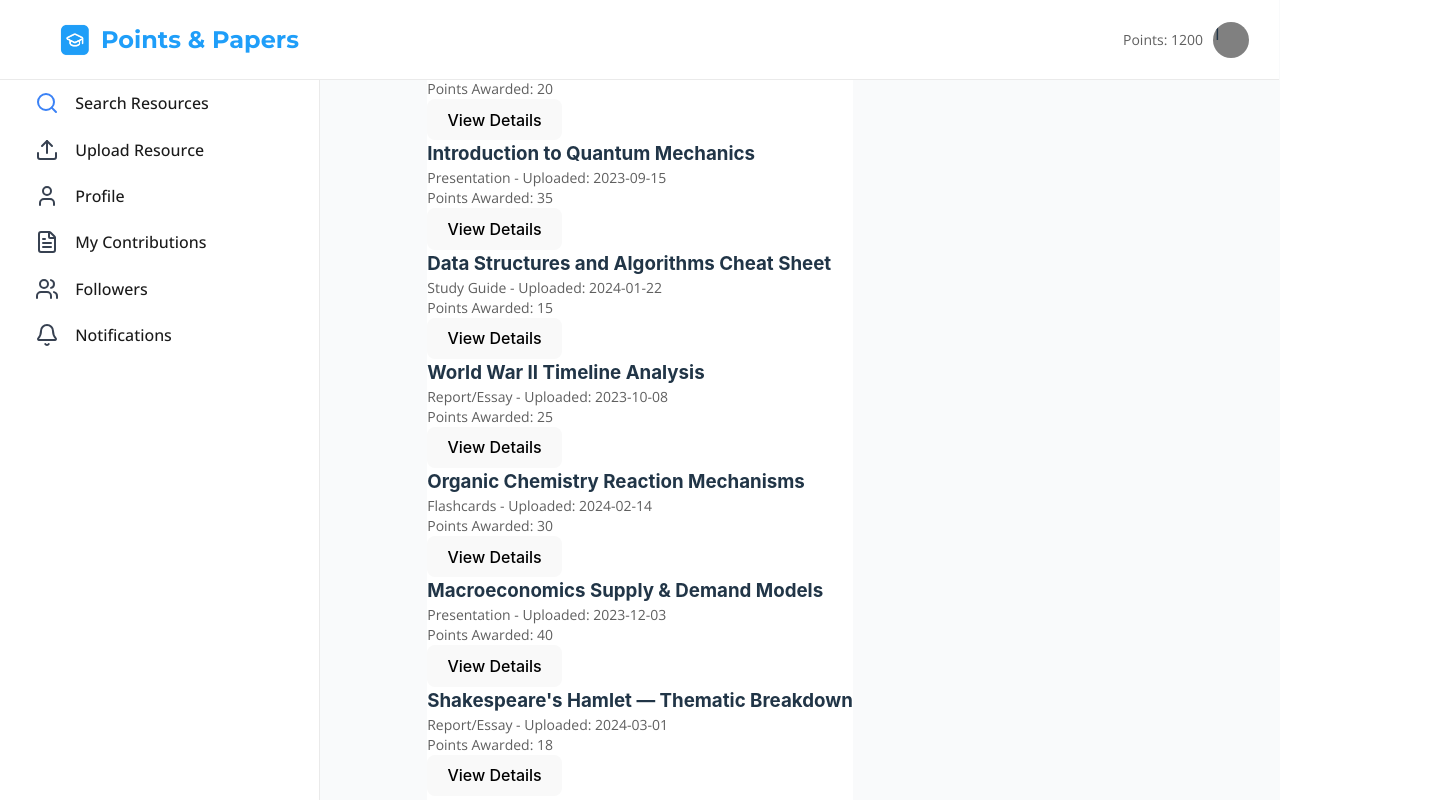
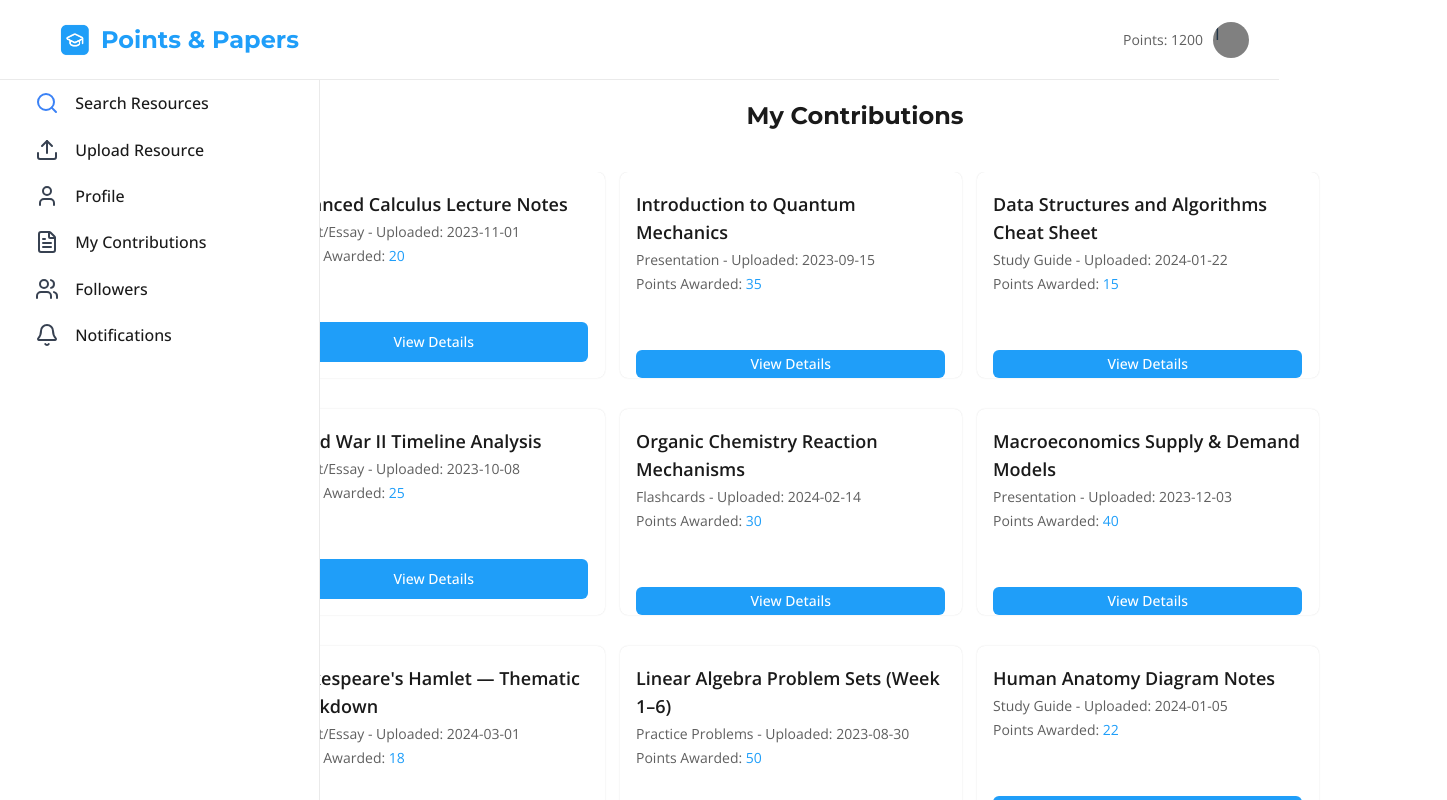
Before and after one commit to Sabastian-Ihekweme/Group-17-Final-Year-Project-Points-and-Papers, a React (Vite) app in the folder Frontend/: page /my-contributions in a window 1280 px wide. Shown: the top 800 px of the page, 1447 px wide, since content can reach past the window. Built offline with nearby package versions, Linux system fonts and the light colour scheme.

Commit message:
Update MyContributions.css

```diff
--- a/Frontend/src/styles/MyContributions.css
+++ b/Frontend/src/styles/MyContributions.css
@@ -0,0 +1,118 @@
+.my-contributions-div {
+    display: flex;
+    flex-direction: column;
+    text-align: center;
+    align-items: center;
+    margin-top: 100px;
+}
+
+.my-contributions-div h1 {
+  font-family: Montserrat; /* Heading */
+  font-size: 24px;
+  line-height: 32px;
+  font-weight: 700;
+  color: #1A1A1AFF;
+  margin-bottom: 40px;
+}
+
+.my-contributions {
+    max-height: 700px;
+    overflow-y: auto;
+}
+
+.contribution {
+  width: 342px;
+  height: 206px;
+  background: #FFFFFFFF; /* white */
+  border-radius: 8px;
+  box-shadow: 0px 0px 1px #171a1f14, 0px 0px 2px #171a1f14; /* shadow-xs */
+  display: flex;
+  flex-direction: column;
+  text-align: left;
+  align-items: left;
+  gap: 4px;
+  margin-bottom: 16px;
+}
+
+.contribution-title {
+  margin-top: 18px;
+  font-family: Open Sans; /* Body */
+  font-size: 18px;
+  line-height: 28px;
+  font-weight: 600;
+  color: #1A1A1AFF;
+  margin-left: 16px;
+  margin-right: 16px;
+}
+
+.contribution-details {
+  font-family: Open Sans; /* Body */
+  font-size: 14px;
+  line-height: 20px;
+  font-weight: 400;
+  color: #5F5F5FFF;
+  margin-left: 16px;
+  margin-right: 16px;
+}
+
+.contribution-points {
+  font-family: Open Sans; /* Body */
+  font-size: 14px;
+  line-height: 20px;
+  font-weight: 400;
+  color: #5F5F5FFF;
+  margin-left: 16px;
+  margin-right: 16px;
+}
+
+.value {
+  font-family: Open Sans; /* Body */
+  font-size: 14px;
+  line-height: 20px;
+  font-weight: 400;
+  color: #1F9EF9FF;
+}
+
+.view-contribution-details {
+  width: 309.328125px;
+  height: 40px;
+  padding: 0 12px;
+  display: flex;
+  align-items: center;
+  justify-content: center;
+  font-family: Open Sans;
+  font-size: 14px;
+  line-height: 22px;
+  font-weight: 500;
+  color: #FFFFFFFF; /* white */
+  background: #1F9EF9FF;
+  opacity: 1;
+  border: none;
+  border-radius: 6px;
+  margin-left: 16px;
+  margin-top: 52px;
+  margin-right: 16px;
+}
+
+
+@media (min-width: 764px) {
+
+    .my-contributions-div {
+          width: 1184px;
+          height: 836px;
+          margin-left: 430px;
+          display: flex;
+          flex-direction: column;
+          text-align: left;
+          align-items: left;
+    }
+
+    .my-contributions {
+        max-width: 1184px;
+        display: flex;
+        flex-wrap: wrap;
+        flex-direction: row;
+        gap: 15px;
+    }
+
+}
```
